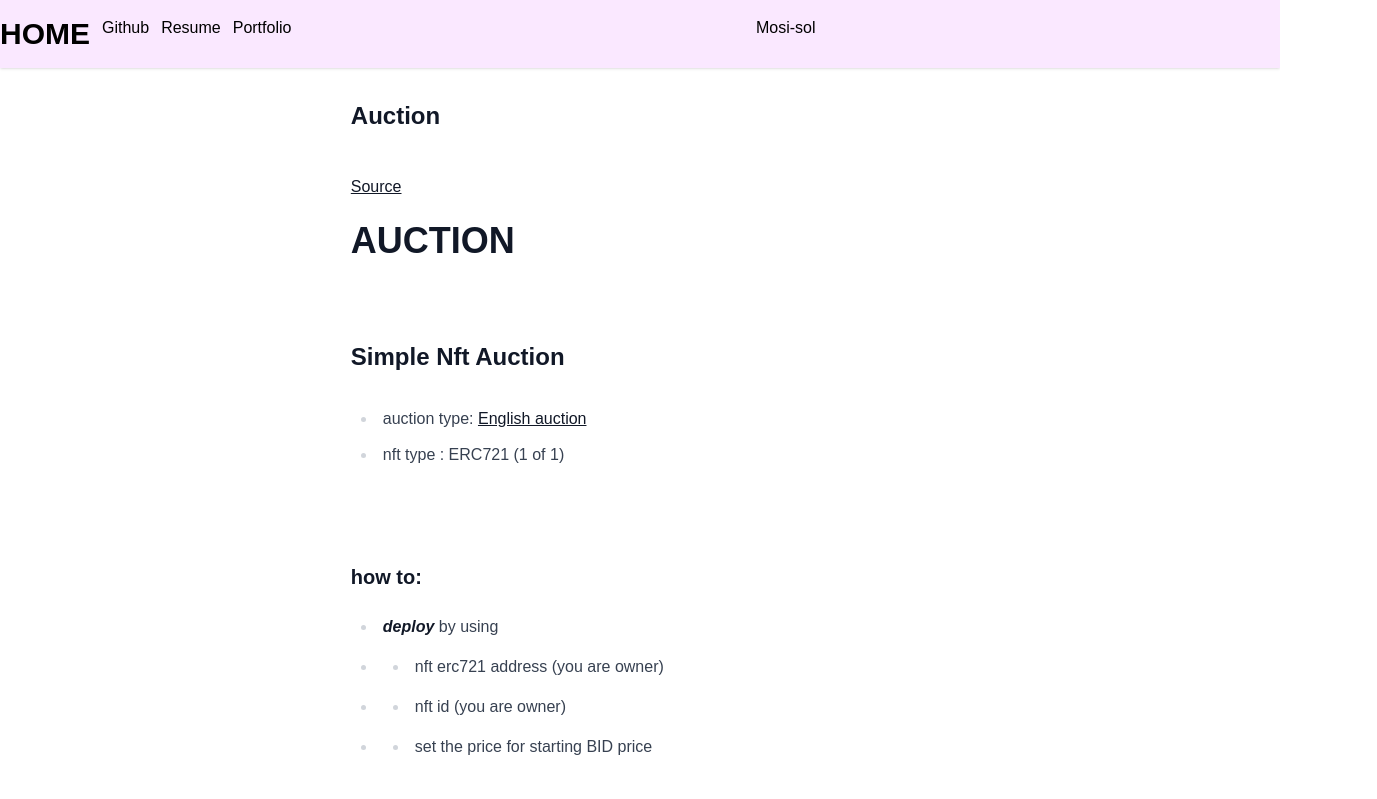
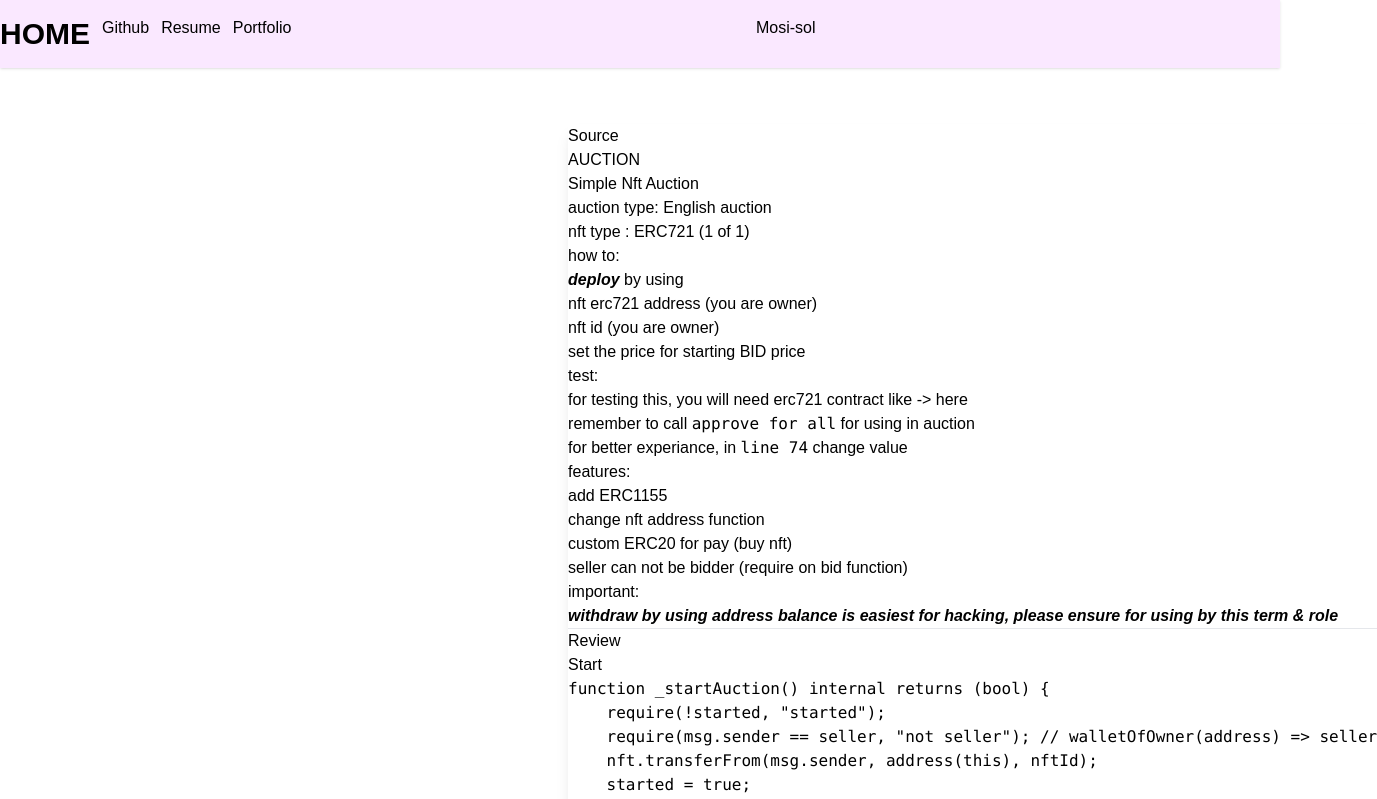
Before and after one commit to mosi-arch/blog, a Next.js app: page /post/Defi-Auction in a window 1280 px wide. Shown: the top 799 px of the page, 1377 px wide, since content can reach past the window. Built offline with nearby package versions, Linux system fonts and the light colour scheme.

Commit message:
Update [slug].js

```diff
--- a/pages/post/[slug].js
+++ b/pages/post/[slug].js
@@ -29,13 +29,13 @@ export async function getStaticProps({ params: { slug } }) {
 
 export default function PostPage({ frontmatter, content }) {
   return (
-    <div className='prose grid grid-cols-1 mx-auto flex-1 w-full'>
-      <Head>
-        <title>Sol Blog | {frontmatter.title}</title>
-      </Head>
-      <h1 className='text-2xl'>{frontmatter.title}</h1>
-      <div className='grid grid-cols-1' dangerouslySetInnerHTML={{ __html: md().render(content) }} />
-    </div>
+    <div className='p-6 max-w-sm mx-auto flex items-center space-x-4'>
+        <Head>
+          <title>Sol Blog | {frontmatter.title}</title>
+        </Head>
+        <h1 className='text-2xl'>{frontmatter.title}</h1>
+        <div className='shadow-lg mx-auto' dangerouslySetInnerHTML={{ __html: md().render(content) }} />
+      </div>
 
   );
 }
```
